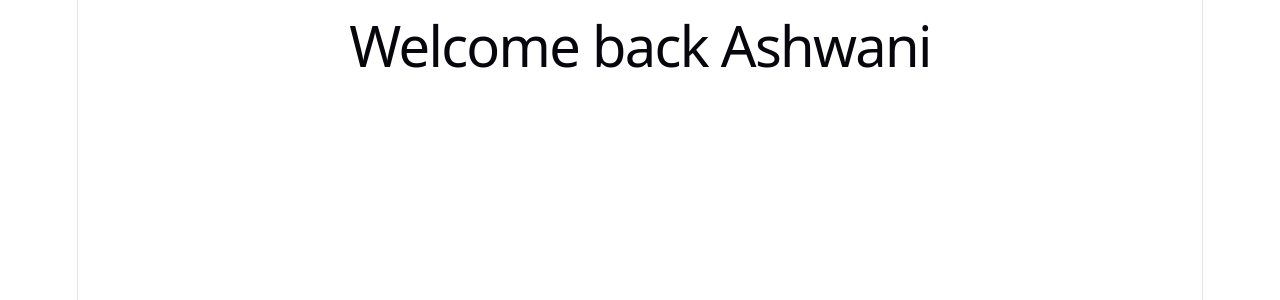
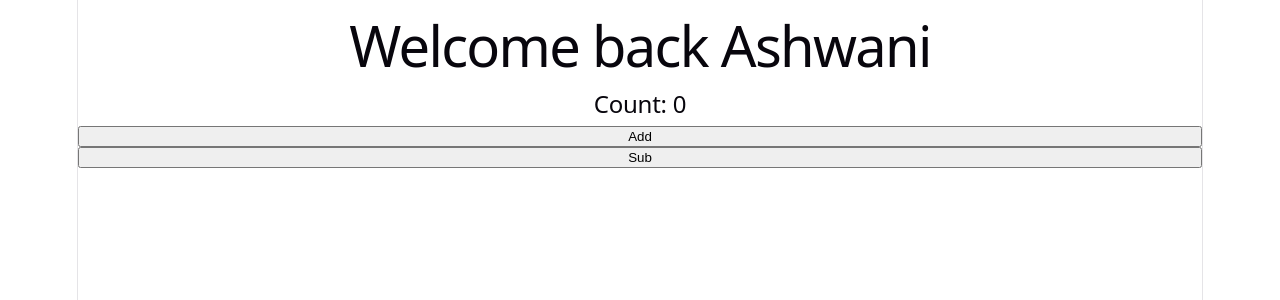
Before and after one commit to Ashwani4841/React-Practice, a React (Vite) app in the folder useState/: page / in a window 1280 px wide. Shown: the top 300 px of the page. Built offline with nearby package versions, Linux system fonts and the light colour scheme.

Commit message:
Add useState React practice project

```diff
--- a/useState/src/App.jsx
+++ b/useState/src/App.jsx
@@ -7,6 +7,9 @@ function App() {
   return (
     <>
       <h1>Welcome back Ashwani</h1>
+      <h2>Count: {count}</h2>
+      <button onClick={()=>setCount(count+1)}>Add</button>
+      <button onClick={()=>setCount(count-1)}>Sub</button>
     </>
   )
 }
```
